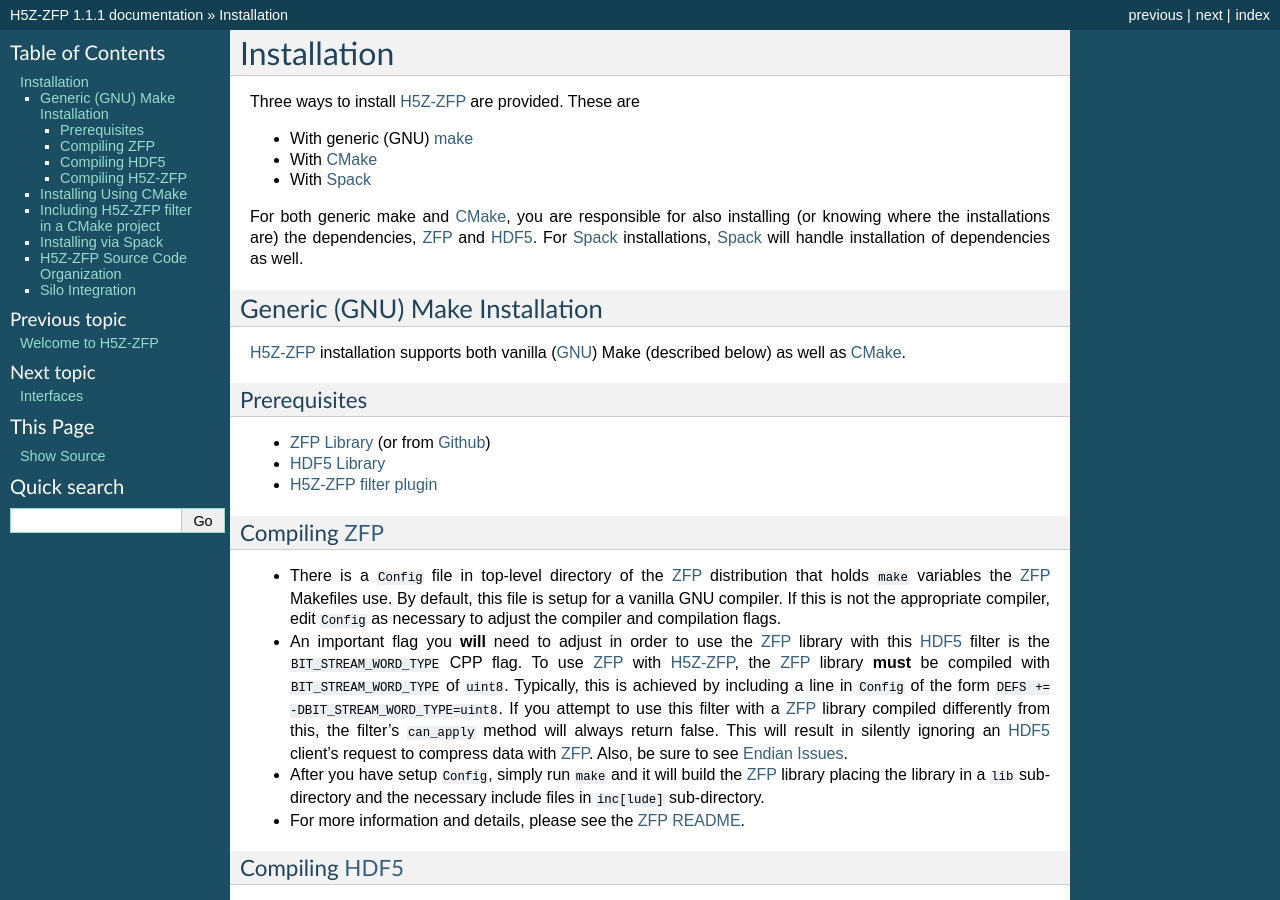
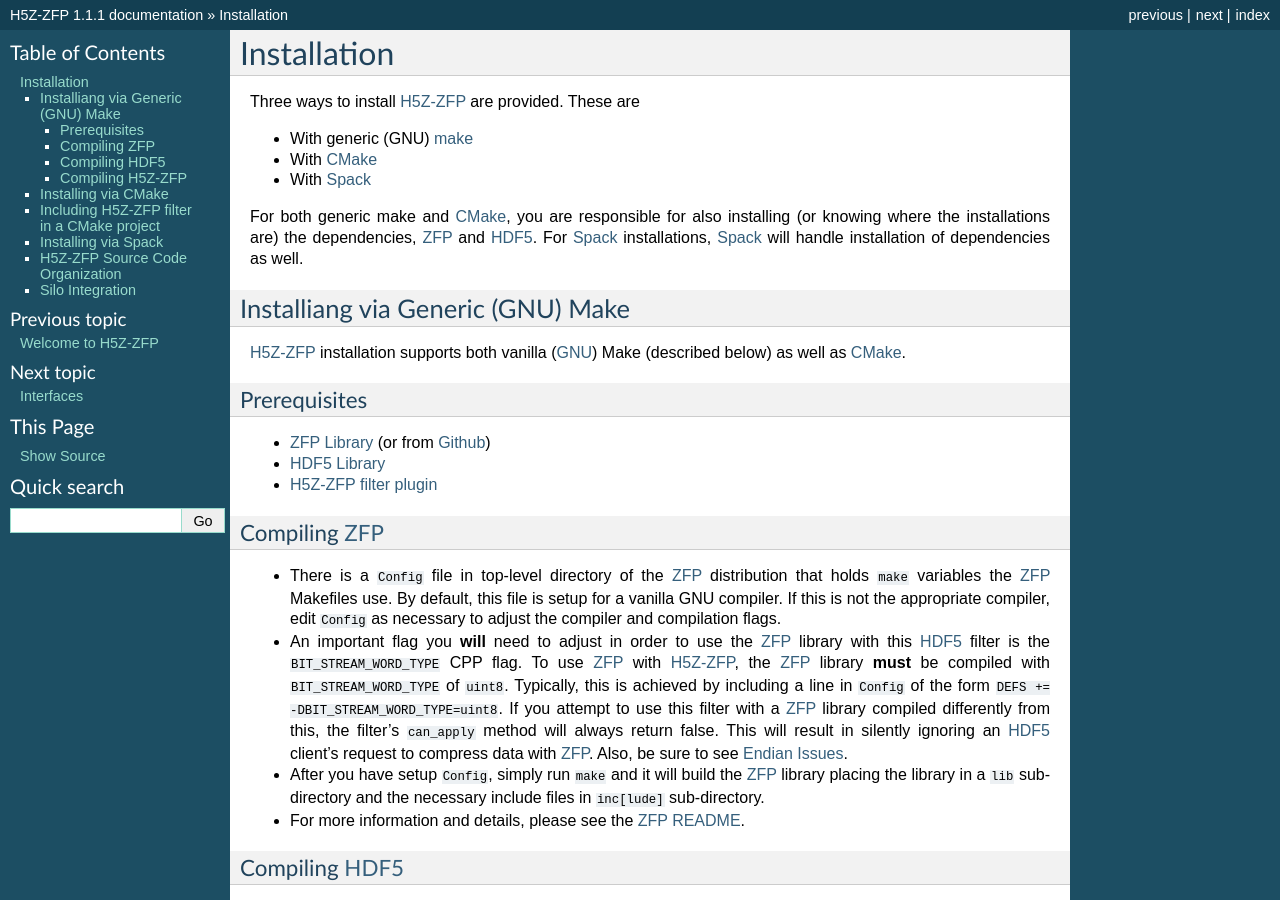
Before and after one commit to LLNL/H5Z-ZFP, a Sphinx documentation site: the page built from docs/installation.rst, in a window 1280 px wide and 900 px high. Built offline with Sphinx 7.4.7, drawn with Linux system fonts in a browser that asks for light colours; some of the changed text lies outside the part shown.

Commit message:
update docs

```diff
--- a/docs/installation.rst
+++ b/docs/installation.rst
@@ -14,9 +14,9 @@
 
 .. _gnumake:
 
--------------------------------
-Generic (GNU) Make Installation
--------------------------------
+----------------------------------
+Installiang via Generic (GNU) Make
+----------------------------------
 
 H5Z-ZFP_ installation supports both vanilla (`GNU <https://www.gnu.org/software/make/>`__) Make (described below) as well as :ref:`CMake <ceemake>`.
 
@@ -102,9 +104,9 @@
 
 .. _ceemake:
 
-----------------------
-Installing Using CMake
-----------------------
+--------------------
+Installing via CMake
+--------------------
 
 It is possible to build the H5Z-ZFP_ filter using the CMake_ build system.
 To use CMake_ for H5Z-ZFP_, it is necessary to have also built ZFP_ with CMake.
```
Also changed, not shown: other parts of docs/installation.rst (+3 -0 lines).
